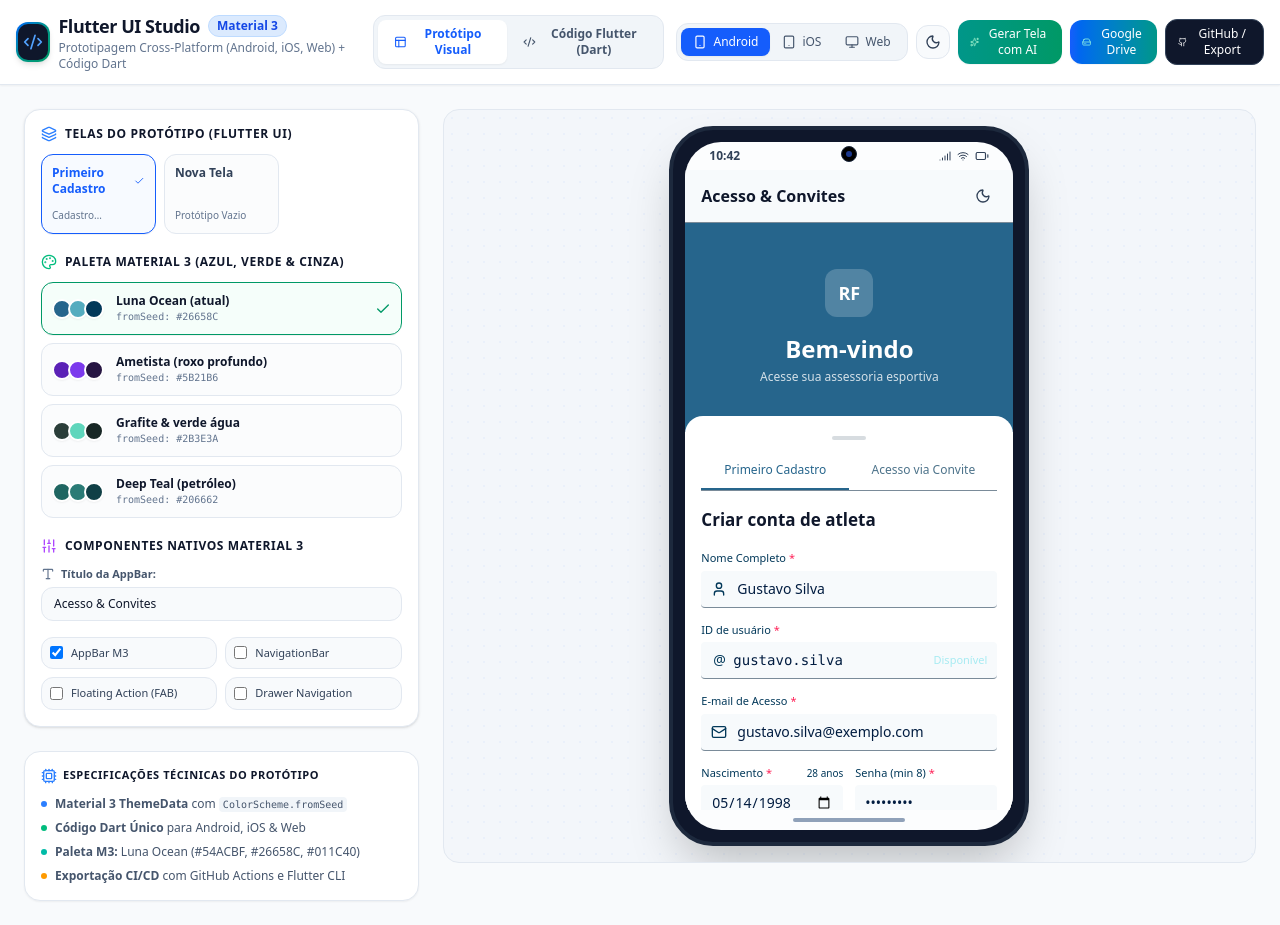
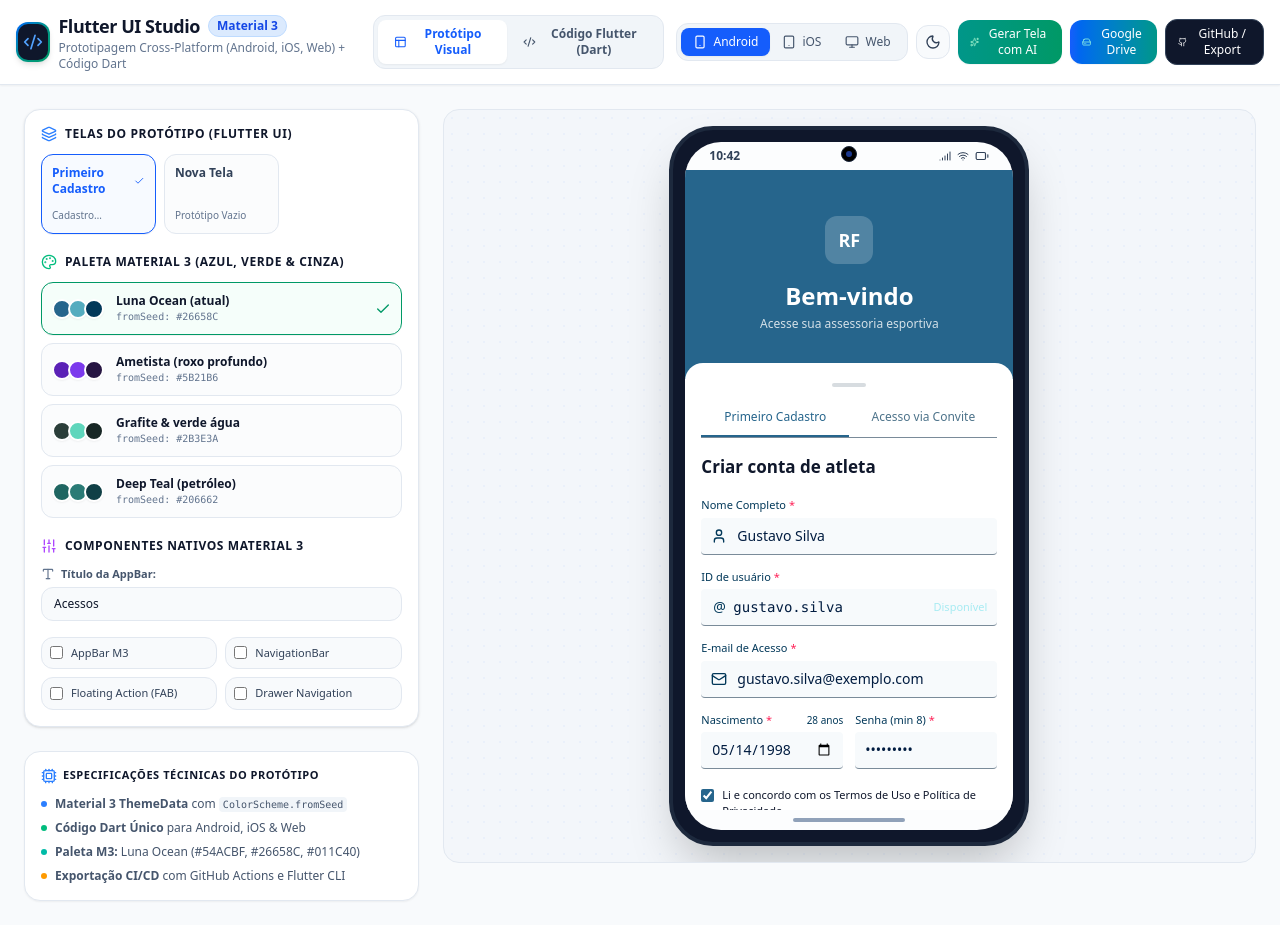
Before and after one commit to gurmoreno/template-simulador-flutter, a React (Vite) app: page / in a window 1280 px wide. Built offline with nearby package versions, Linux system fonts and the light colour scheme.

Commit message:
fix(ui): update cadastro screen layout settings
Hide AppBar and rename title to "Acessos" to match screen requirements.

```diff
--- a/src/App.tsx
+++ b/src/App.tsx
@@ -29,11 +29,11 @@ const INITIAL_SCREENS: ScreenConfig[] = [
     title: 'Primeiro Cadastro',
     subtitle: 'Cadastro Autônomo do Atleta',
     iconName: 'UserPlus',
-    showAppBar: true,
+    showAppBar: false,
     showBottomNav: false,
     showFAB: false,
     showDrawer: false,
-    appBarTitle: 'Acesso & Convites',
+    appBarTitle: 'Acessos',
   },
   {
     id: 'custom',
```
